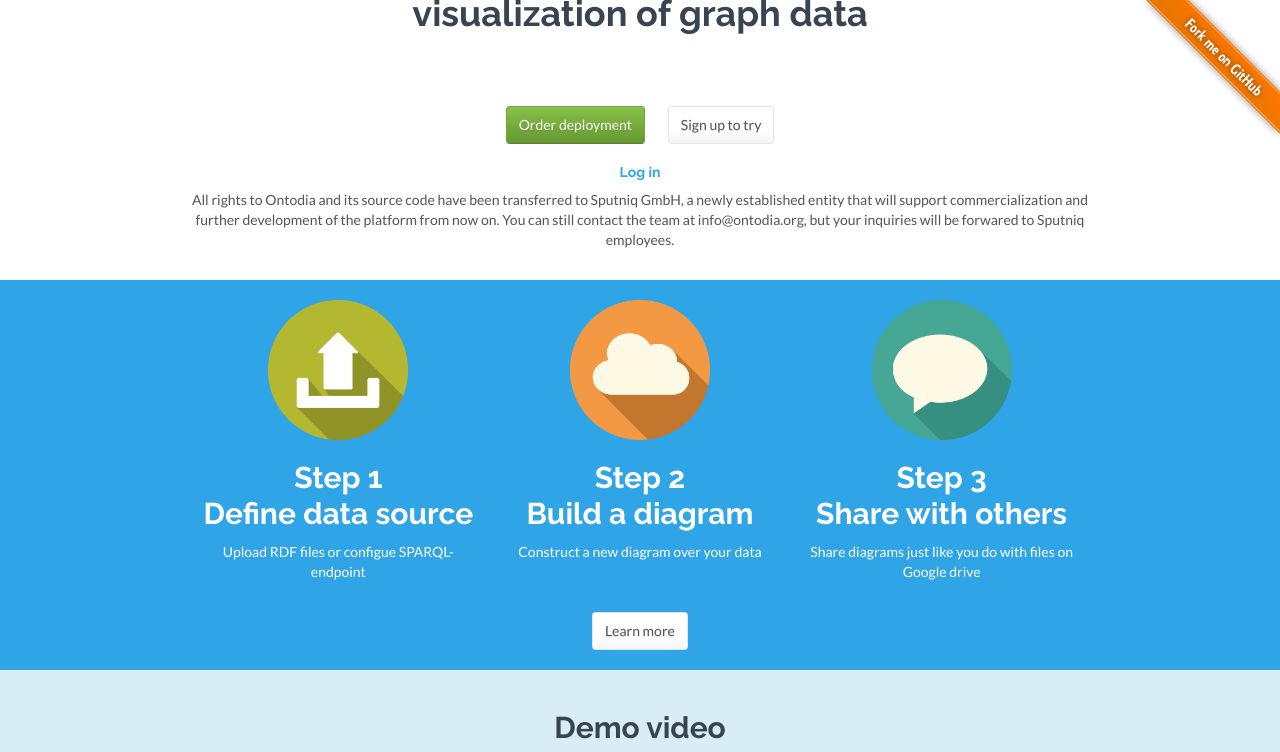
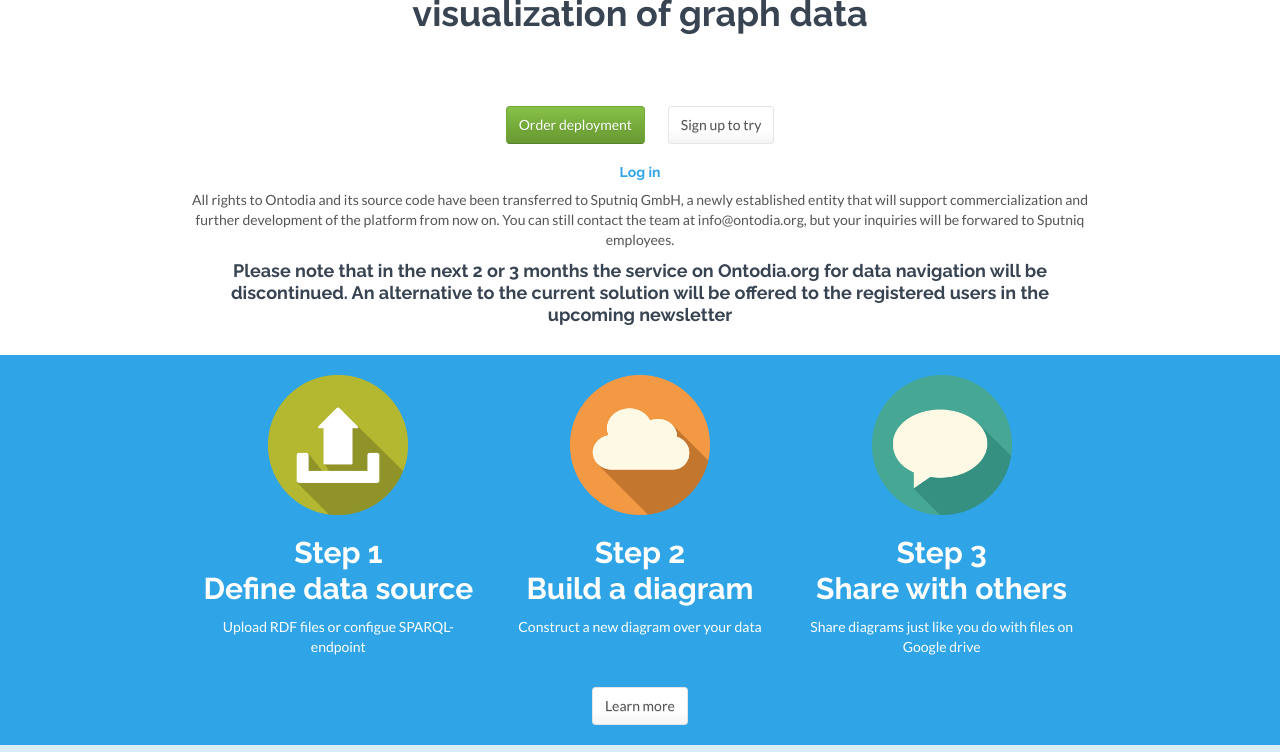
Before and after one commit to ontodia-org/ontodia-org.github.io, a Jekyll site: the page built from index.html, in a window 1280 px wide and 900 px high, scrolled down 319 px, cut to the strip 0-752 px from the top of the window. Built offline with Jekyll 4.4.1, drawn with Linux system fonts in a browser that asks for light colours; nearby versions of some CDN libraries; comment, search, counter and statistics services are not loaded.

Commit message:
Updating to current business situation
- remove github banner
- adding note about discontinuation of service

```diff
--- a/index.html
+++ b/index.html
@@ -15,6 +15,7 @@
         <a href="http://app.ontodia.org/login">Log in</a>
     </div>
     <p>All rights to Ontodia and its source code have been transferred to Sputniq GmbH, a newly established entity that will support commercialization and further development of the platform from now on. You can still contact the team at info@ontodia.org, but your inquiries will be forwared to Sputniq employees.</P>
+	<h4>Please note that in the next 2 or 3 months the service on Ontodia.org for data navigation will be discontinued. An alternative to the current solution will be offered to the registered users in the upcoming newsletter</h4>
 
 </div>
 <div class="container-fluid bg-primary text-center" style="padding-top:20px;">
@@ -159,9 +160,9 @@
         src="//app.ontodia.org/embedded?sharedDiagram=oukub9c5gd99gdr25gu6hhsglo"></iframe>
     <div id="diagramFrameStub" style="width: 100%; height: 600px; border: 1px solid lightgray; display: none; background: rgb(238, 238, 238);"></div>
 </div>
-<a href="https://github.com/ontodia-org/ontodia" class="fork-github">
+<!--Remove upper banner and a link to github repo <a href="https://github.com/ontodia-org/ontodia" class="fork-github">
     <img src="assets/img/fork-github.png" alt="Fork me on GitHub">
-</a>
+</a>-->
 <div class="container-fluid text-center" style="padding-left:15%; padding-right: 15%">
     <h2>Ontodia library: license comparison</h2>
     <div class="table-responsive">
```
